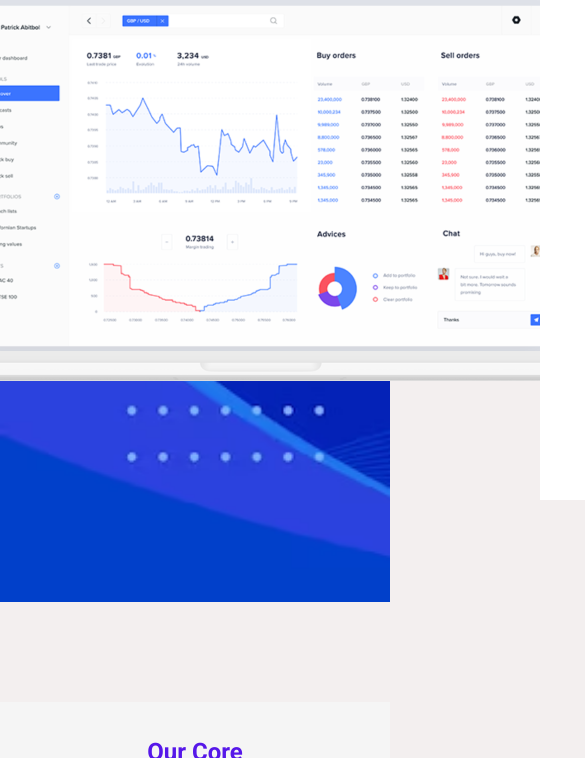
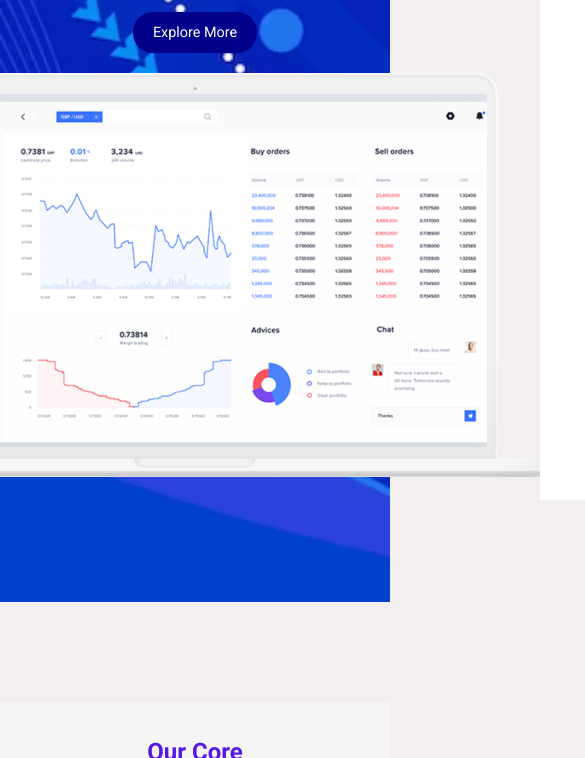
Before and after one commit to hardeex/SaaS-website-landing-page, a plain HTML site: page index.html in a window 390 px wide. Shown: the part 342-1100 px from the top of the page, 585 px wide, since content can reach past the window. Drawn offline with nearby package versions, Linux system fonts and the light colour scheme.

Commit message:
Update styles.css
making the hero content responsive

```diff
--- a/styles.css
+++ b/styles.css
@@ -217,6 +217,7 @@ button:hover {
 .image-container {
   flex: 1;
   text-align: right;
+  width: 40%;
 }
 
 /* Styling the feature section */
@@ -764,6 +765,17 @@ input[type="email"] {
     right: 2rem;
   }
 
+  .home .content {
+    flex-direction: column;
+    text-align: center;
+  }
+
+  .image-container {
+    width: 100%;
+    margin-top: 20px; /* Add some spacing between the heading and the image on small screens */
+    text-align: center;
+  }
+
   .home {
     background-position: left;
     justify-content: center;
```
